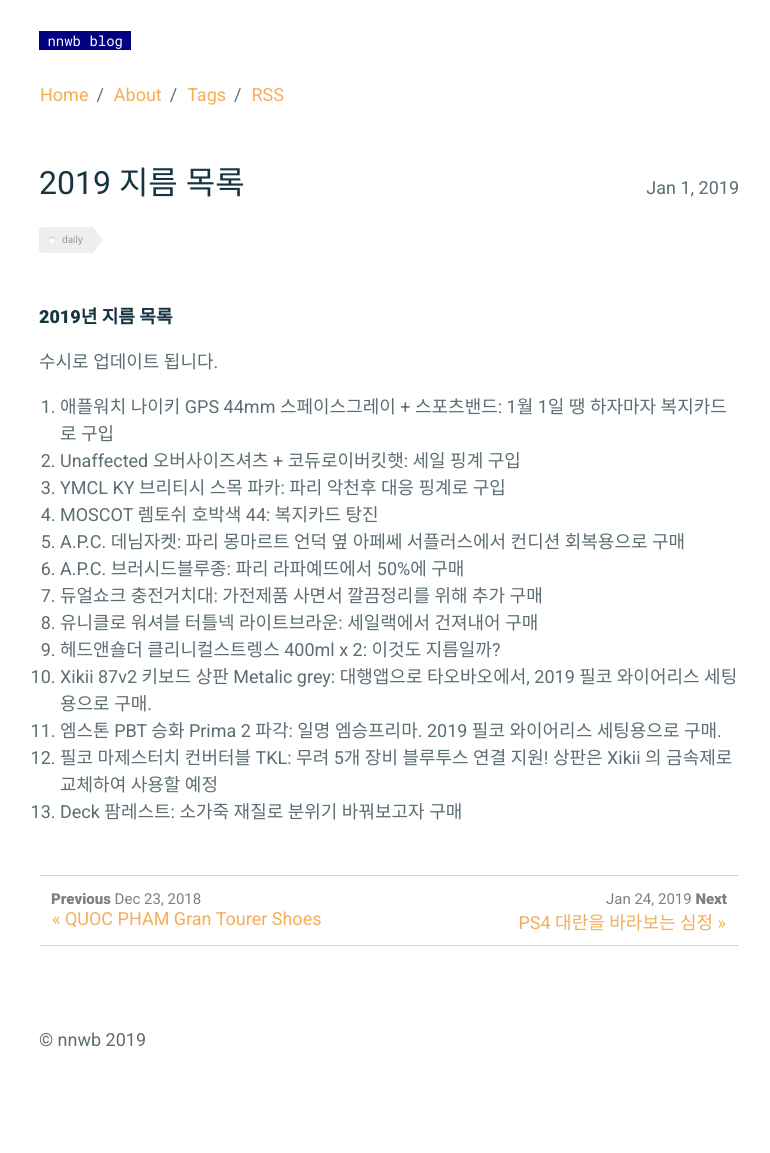
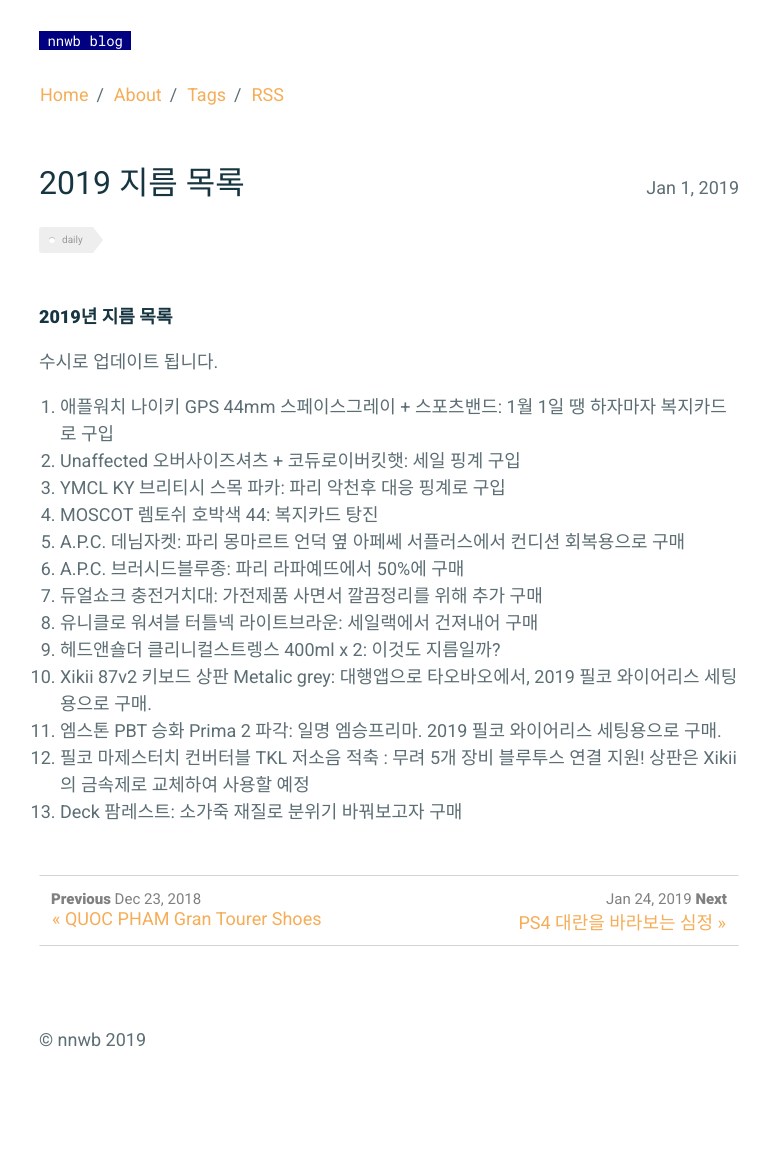
Before and after one commit to nnwb/nnwb.github.io, a Jekyll site: the page built from _posts/2019-01-01-2019buy.md, in a window 1280 px wide. Shown: the whole page, without its empty margins (251-1021 px from the left). Built offline with Jekyll 4.4.1, drawn with Linux system fonts in a browser that asks for light colours; comment, search, counter and statistics services are not loaded.

Commit message:
Update 2019-01-01-2019buy.md

```diff
--- a/_posts/2019-01-01-2019buy.md
+++ b/_posts/2019-01-01-2019buy.md
@@ -21,5 +21,5 @@ comments: true
 9. 헤드앤숄더 클리니컬스트렝스 400ml x 2: 이것도 지름일까?
 10. Xikii 87v2 키보드 상판 Metalic grey: 대행앱으로 타오바오에서, 2019 필코 와이어리스 세팅용으로 구매.
 11. 엠스톤 PBT 승화 Prima 2 파각: 일명 엠승프리마. 2019 필코 와이어리스 세팅용으로 구매.
-12. 필코 마제스터치 컨버터블 TKL: 무려 5개 장비 블루투스 연결 지원! 상판은 Xikii 의 금속제로 교체하여 사용할 예정
+12. 필코 마제스터치 컨버터블 TKL 저소음 적축 : 무려 5개 장비 블루투스 연결 지원! 상판은 Xikii 의 금속제로 교체하여 사용할 예정
 13. Deck 팜레스트: 소가죽 재질로 분위기 바꿔보고자 구매
```
